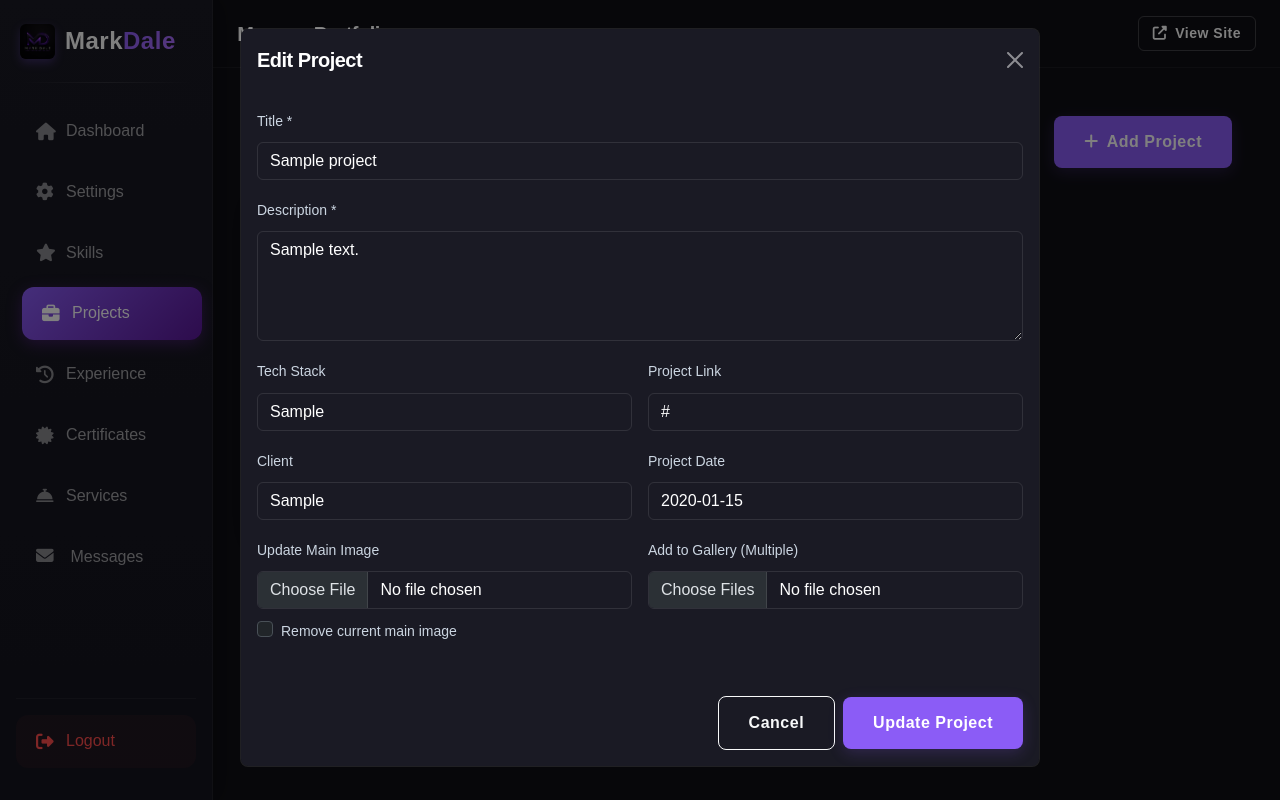
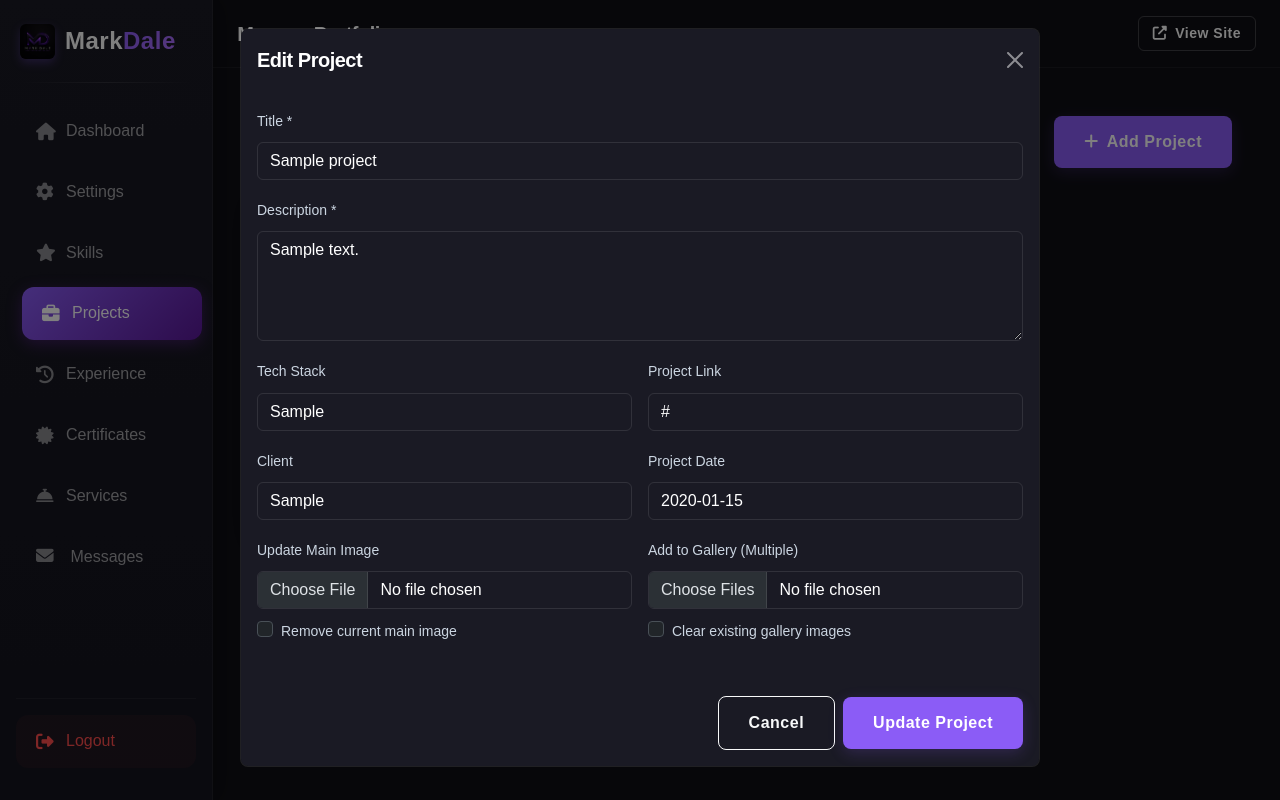
Before and after one commit to honeyjhanrex03/MarkDale, a PHP site: page /admin/projects in a window 1280 px wide, after a click on "Edit". Run offline with PHP 8.4, Linux system fonts and the light colour scheme; a user stored in the database is signed in; data comes from the database, SQL or seed files in the repository; tables that the repository leaves empty hold one stand-in row (values such as "Sample post"); grey boxes marked "Sample" are stand-in pictures; some libraries are stand-ins or nearby versions.

Commit message:
Auto-hide broken images and add clear gallery option to admin

```diff
--- a/admin/projects.php
+++ b/admin/projects.php
@@ -36,6 +36,10 @@ if ($_SERVER['REQUEST_METHOD'] == 'POST') {
 
         // Handle Multiple Images Upload
         $galleryImages = $_POST['existing_gallery'] ?? '';
+        if (isset($_POST['clear_gallery']) && $_POST['clear_gallery'] == '1') {
+            $galleryImages = '';
+        }
+
         if (isset($_FILES['gallery']) && !empty($_FILES['gallery']['name'][0])) {
             $galleryArr = [];
             if(!empty($galleryImages)) $galleryArr = explode(',', $galleryImages);
@@ -257,6 +261,12 @@ require_once 'includes/header.php';
                         <div class="col-md-6">
                             <label class="form-label text-muted small">Add to Gallery (Multiple)</label>
                             <input type="file" name="gallery[]" class="form-control" accept="image/jpeg, image/png" multiple>
+                            <div class="form-check mt-2">
+                                <input class="form-check-input" type="checkbox" name="clear_gallery" value="1" id="clear_gallery_proj">
+                                <label class="form-check-label text-muted small" for="clear_gallery_proj">
+                                    Clear existing gallery images
+                                </label>
+                            </div>
                         </div>
                     </div>
                 </div>
```
Also changed, not shown: project.php (+9 -0 lines).
